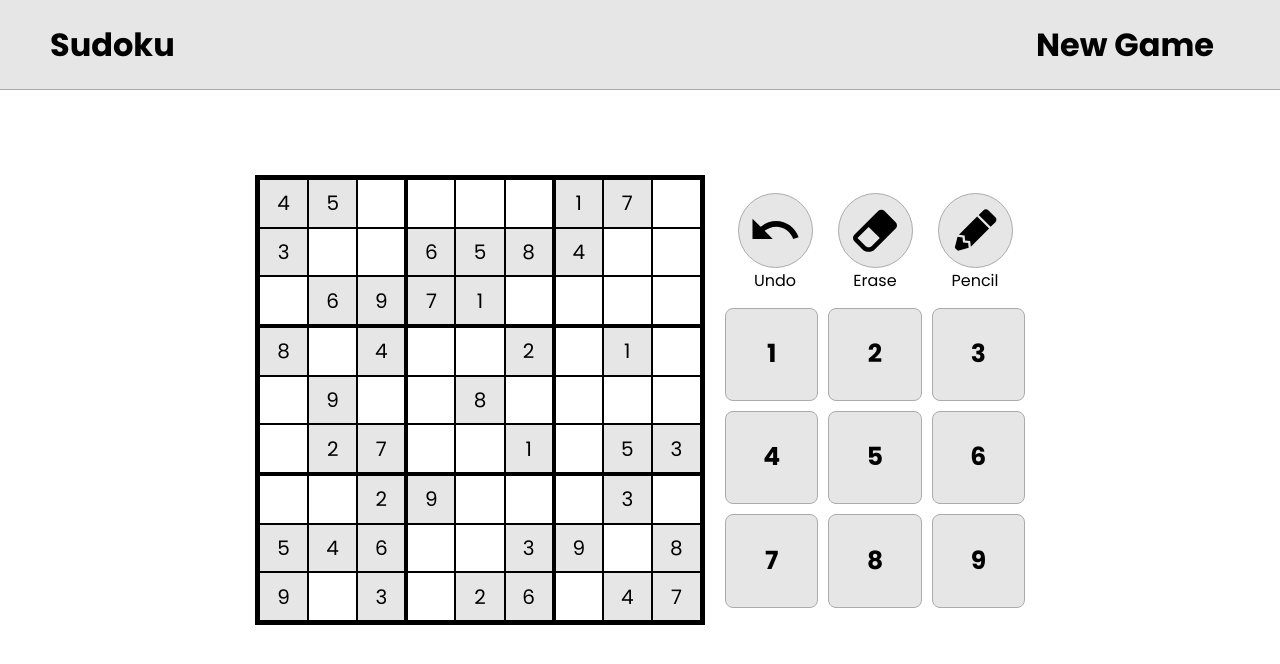
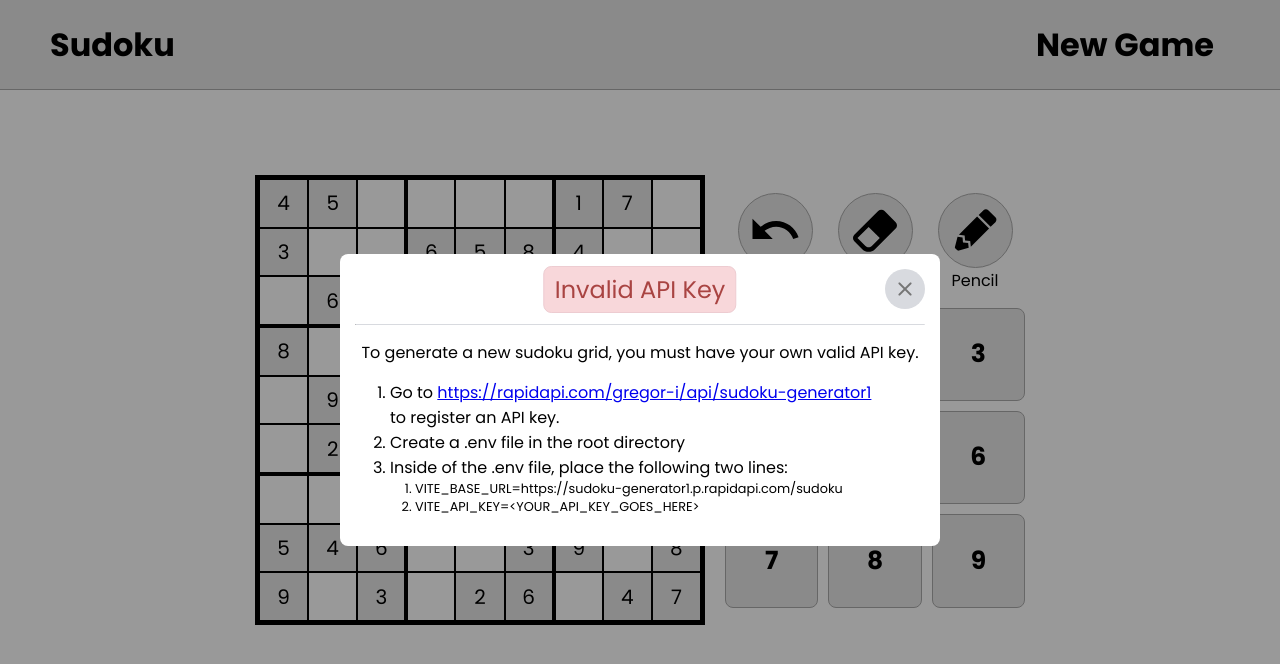
Before and after one commit to drew18moore/sudoku-react, a React (Vite) app: page / in a window 1280 px wide. Shown: the top 664 px of the page. Built offline with nearby package versions, Linux system fonts and the light colour scheme; no server answers.

Commit message:
Finished 'Invalid API Key modal'. Updated README, removed unnecessary console.logs.

```diff
--- a/src/App.tsx
+++ b/src/App.tsx
@@ -47,12 +47,8 @@ const App: React.FC = () => {
   const [history, setHistory] = useState<History[]>([]);
   const [showModal, setShowModal] = useState(false);
   useEffect(() => {
-    // newGame()
+    newGame()
   }, []);
-
-  useEffect(() => {
-    console.log("HISTORY", history);
-  }, [history]);
 
   const newGame = () => {
     axios
@@ -80,14 +76,12 @@ const App: React.FC = () => {
             let newSolution = [];
             while (solution.length) newSolution.push(solution.splice(0, 9));
             setSolvedGrid(newSolution);
-            console.log(newSolution);
           });
         let puzzle = [...res.data.puzzle].map((val) =>
           val === "." ? 0 : parseInt(val)
         );
         let newPuzzle = [];
         while (puzzle.length) newPuzzle.push(puzzle.splice(0, 9));
-        console.log(newPuzzle);
         setGrid(newPuzzle);
       })
       .catch(() => {
@@ -102,7 +96,6 @@ const App: React.FC = () => {
     isUserInput: boolean
   ) => {
     setSelectedTile((prev) => {
-      //const sameAsPrev = JSON.stringify(prev) === JSON.stringify([row, col])
       const sameAsPrev = prev.row === row && prev.col === col;
       return sameAsPrev
         ? { row: -1, col: -1, isMutable: false }
@@ -190,10 +183,6 @@ const App: React.FC = () => {
     }
   };
 
-  useEffect(() => {
-    console.log(selectedTile);
-  }, [selectedTile]);
-
   return (
     <div className="App">
       <Navbar handleClick={newGame} />
@@ -212,7 +201,33 @@ const App: React.FC = () => {
           </div>
         </div>
       </div>
-      {showModal && <Modal setShowModal={setShowModal}></Modal>}
+      {showModal && (
+        <Modal heading="Invalid API Key" setShowModal={setShowModal}>
+          <p>
+            To generate a new sudoku grid, you must have your own valid API key.
+          </p>
+          <ol>
+            <li>
+              Go to{" "}
+              <a
+                href="https://rapidapi.com/gregor-i/api/sudoku-generator1"
+                target="_blank"
+              >
+                https://rapidapi.com/gregor-i/api/sudoku-generator1
+              </a>{" "}
+              to register an API key.
+            </li>
+            <li>Create a .env file in the root directory</li>
+            <li>Inside of the .env file, place the following two lines: </li>
+            <ol>
+              <li>
+                VITE_BASE_URL=https://sudoku-generator1.p.rapidapi.com/sudoku
+              </li>
+              <li>VITE_API_KEY=&lt;YOUR_API_KEY_GOES_HERE&gt;</li>
+            </ol>
+          </ol>
+        </Modal>
+      )}
     </div>
   );
 };
--- a/src/components/Modal/Modal.tsx
+++ b/src/components/Modal/Modal.tsx
@@ -2,11 +2,12 @@ import React from "react";
 import "./modal.css";
 
 type ModalProps = {
+  heading?: string,
   children?: React.ReactNode;
   setShowModal: React.Dispatch<React.SetStateAction<boolean>>;
 };
 
-const Modal: React.FC<ModalProps> = ({ children, setShowModal }) => {
+const Modal: React.FC<ModalProps> = ({ heading, children, setShowModal }) => {
   return (
     <div
       className="modal-backdrop"
@@ -16,9 +17,12 @@ const Modal: React.FC<ModalProps> = ({ children, setShowModal }) => {
       }}
     >
       <div className="modal-container" onClick={(e) => e.stopPropagation()}>
-        <button className="close-modal-btn" onClick={() => {setShowModal(false)}}>
-          <span className="material-symbols-rounded">close</span>
-        </button>
+        <div className="modal-header">
+          <p className="modal-heading">{heading}</p>
+          <button className="close-modal-btn" onClick={() => {setShowModal(false)}}>
+            <span className="material-symbols-rounded">close</span>
+          </button>
+        </div>
         <hr />
         {children}
       </div>
--- a/src/components/Modal/modal.css
+++ b/src/components/Modal/modal.css
@@ -9,6 +9,7 @@
 }
 
 .modal-container {
+  display: grid;
   padding: 15px;
   position: absolute;
   left: 0;
@@ -22,9 +23,29 @@
   background-color: white;
   border-radius: 8px;
   overflow: auto;
+  text-align: center;
+}
+
+.modal-header {
+  display: flex;
+  align-items: center;
+  position: relative;
+}
+
+.modal-heading {
+  background-color: #F8D7DA;
+  border: 1px solid #EDCCD1;
+  color: #A94442;
+  padding: 5px 10px;
+  border-radius: 8px;
+  font-size: 1.5rem;
+  position: absolute;
+  right: 50%;
+  transform: translateX(50%);
 }
 
 .close-modal-btn {
+  margin-left: auto;
   width: fit-content;
   height: fit-content;
   border-radius: 50%;
@@ -32,9 +53,6 @@
   padding: 8px;
   background-color: #D8DADF;
   color: #757575;
-  position: absolute;
-  right: 8px;
-  top: 8px;
   cursor: pointer;
 }
 
@@ -47,7 +65,18 @@
 }
 
 .modal-container hr {
-  margin: 40px 0 15px 0;
+  margin: 15px 0;
   border-top: 1px solid #D8DADF;
   border-bottom: none;
 }
+
+.modal-container ol {
+  margin: 15px 35px;
+  text-align: left;
+  /* list-style: inside; */
+}
+
+.modal-container ol ol {
+  margin: 0 25px;
+  font-size: 0.8rem;
+}
```
Also changed, not shown: 1 other file (tests, documents, lock files or other folders).
